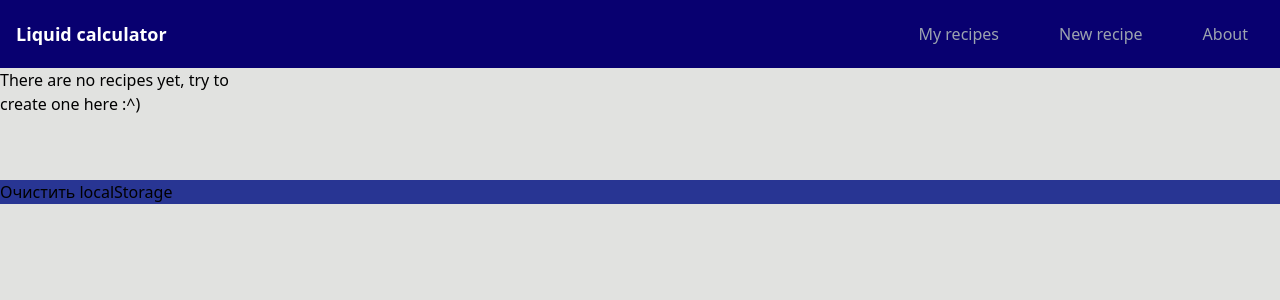
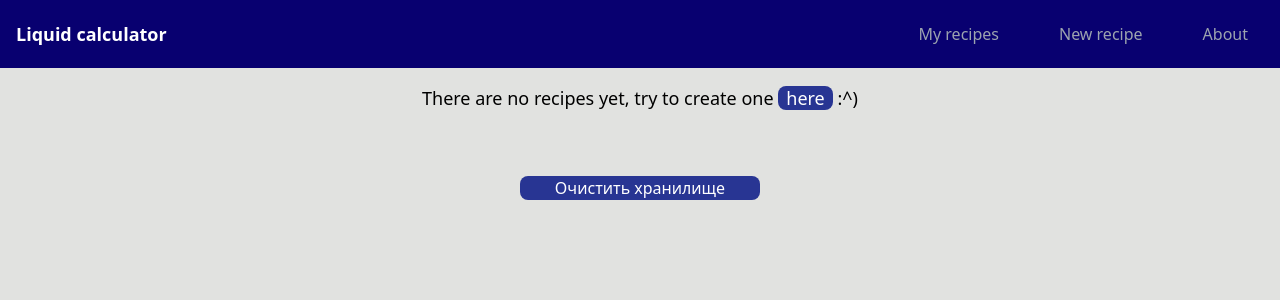
Before and after one commit to massoncheg/jija-app, a React (Create React App) app: page /#/my-recipes in a window 1280 px wide. Shown: the top 300 px of the page. Built offline with nearby package versions, Linux system fonts and the light colour scheme.

Commit message:
minor changes

```diff
--- a/package.json
+++ b/package.json
@@ -15,6 +15,7 @@
     "@types/react": "^17.0.0",
     "@types/react-dom": "^17.0.0",
     "gh-pages": "^3.2.3",
+    "nth-check": "^2.0.1",
     "react": "^17.0.2",
     "react-dom": "^17.0.2",
     "react-redux": "^7.2.6",
@@ -51,7 +52,7 @@
   },
   "devDependencies": {
     "autoprefixer": "^10.4.2",
-    "postcss": "^8.4.6",
+    "postcss": ">=8.4.6",
     "tailwindcss": "^3.0.22"
   }
 }
--- a/src/Components/MyRecipesPage/MyRecipes.tsx
+++ b/src/Components/MyRecipesPage/MyRecipes.tsx
@@ -14,11 +14,16 @@ const MyRecipes = ({ state }: { state: MyRecipesState }) => {
     const recipeItems = state.savedRecipes
     return (
         <div>
-        <div className='grid grid-cols-1 md:grid-cols-5 grid-rows-auto'>
-        {recipeItems.length !== 0 ? recipeItems.map((item) => <RecipeItem recipeName = {item.name} recipeDescription={item.description}/>) : <div>There are no recipes yet, try  to create one <Link to="/redactor">here</Link> :^)</div> }
-        </div>
-        <div className='bg-bg2 mt-16'>
-            <button onClick={() => dispatch(handleLibraryClear())}>Очистить localStorage</button>
+
+        {recipeItems.length !== 0 ?
+            <div className='grid grid-cols-1 md:grid-cols-5 grid-rows-auto'>
+            {recipeItems.map((item) => <RecipeItem recipeName = {item.name} recipeDescription={item.description}/>)}
+            </div>
+            : <div className='text-center mx-auto my-4 text-lg'>There are no recipes yet, try  to create one <Link className='bg-bg2 px-2 text-white rounded-lg hover:bg-bg3' to="/redactor">here</Link> :^)</div> }
+
+
+        <div className='w-min text-white rounded-lg bg-bg2 mt-16 mx-auto hover:bg-bg3'>
+            <button className='w-60 px-2'  onClick={() => dispatch(handleLibraryClear())}>Очистить хранилище</button>
         </div>
         </div>
     )
```
Also changed, not shown: src/Components/MyRecipesPage/RecipeItem/RecipeItem.module.css (deleted, +0 -32 lines), 2 other files (tests, documents, lock files or other folders).
